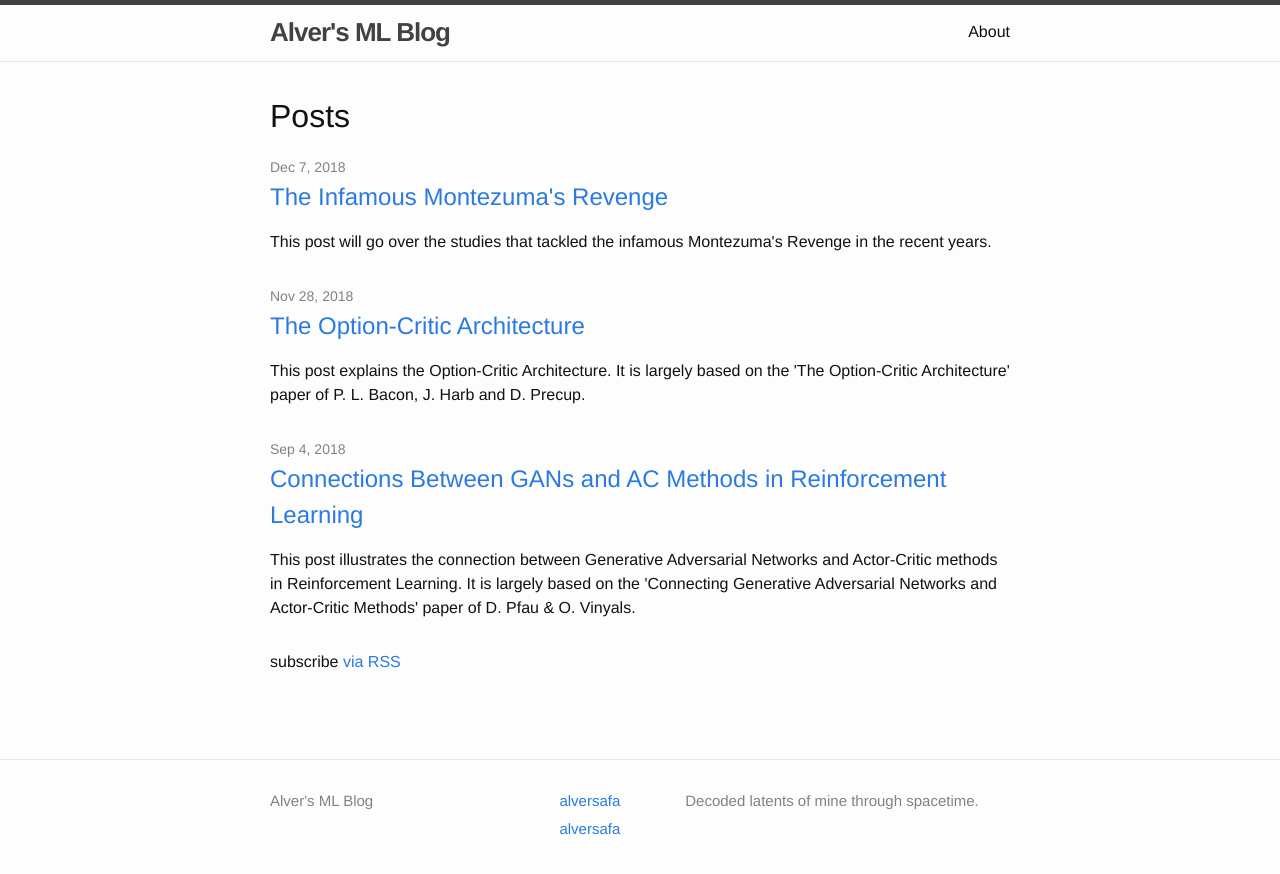
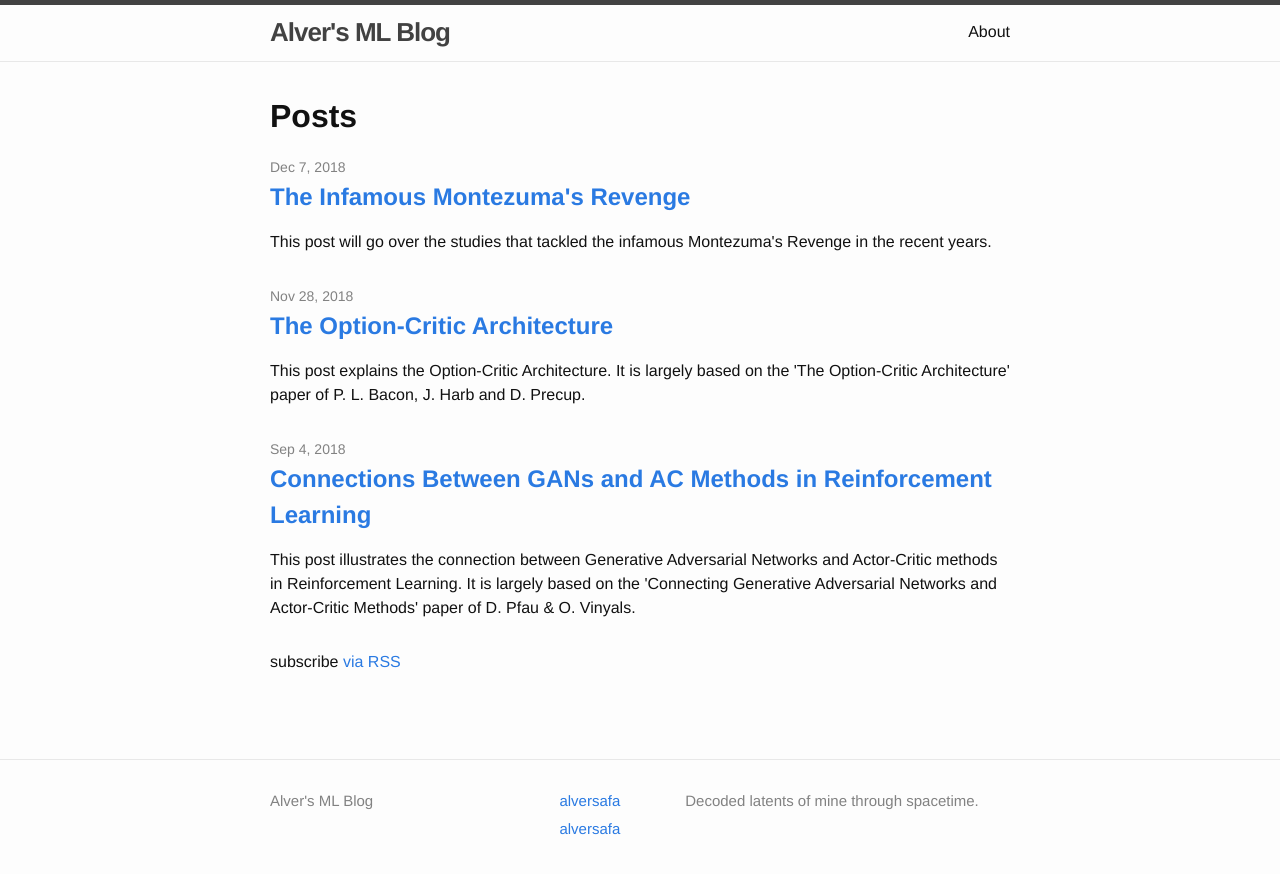
Before and after one commit to alversafa/blog, a Jekyll site: the page built from index.html, in a window 1280 px wide. Shown: the top 874 px of the page. Built offline with Jekyll 4.4.1, drawn with Linux system fonts in a browser that asks for light colours.

Commit message:
Update _layout.scss

```diff
--- a/_sass/minima/_layout.scss
+++ b/_sass/minima/_layout.scss
@@ -182,6 +182,7 @@
 
 .page-heading {
   @include relative-font-size(2);
+  font-weight: 600;
 }
 
 .post-list-heading {
@@ -205,6 +206,7 @@
 .post-link {
   display: block;
   @include relative-font-size(1.5);
+  font-weight: 600;
 }
 
 
@@ -224,6 +226,8 @@
   @include media-query($on-laptop) {
     @include relative-font-size(2.25);
   }
+
+  font-weight: $base-font-weight * 1.5;
 }
 
 .post-content {
```
